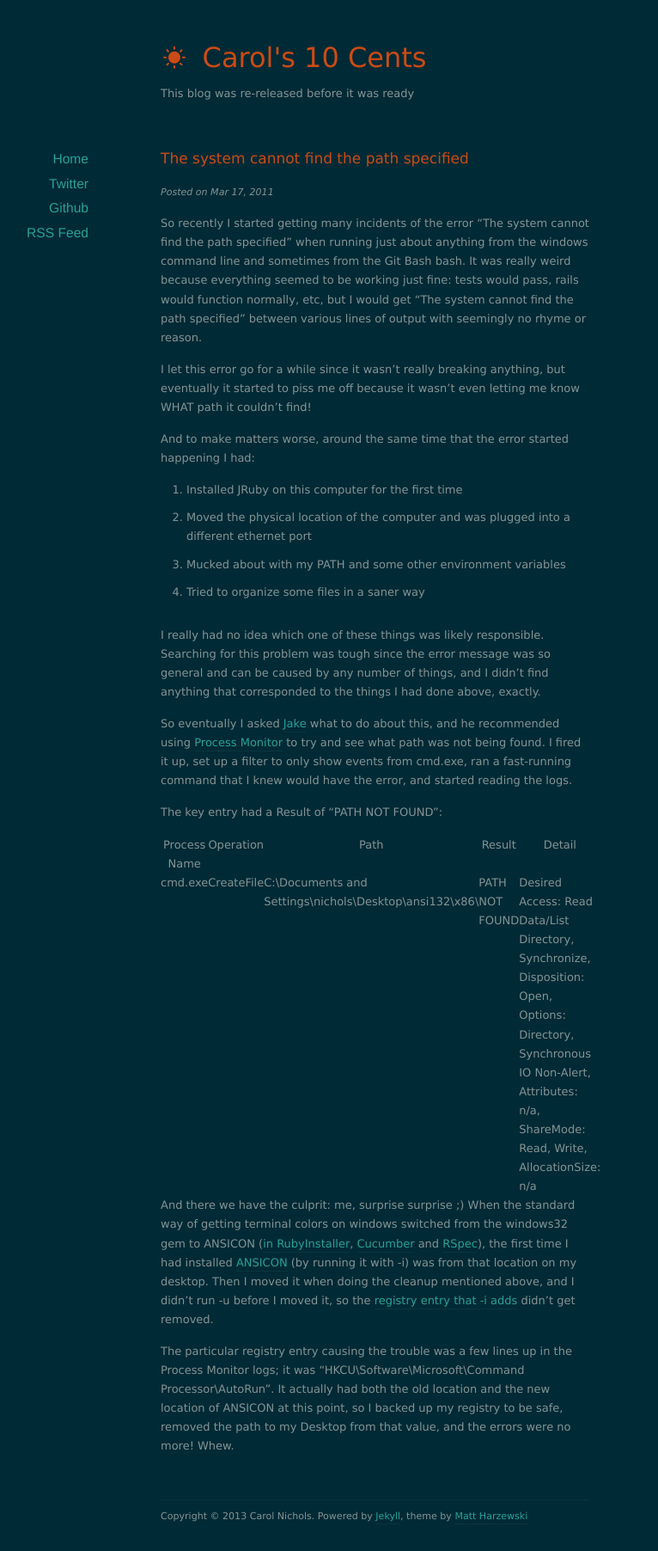
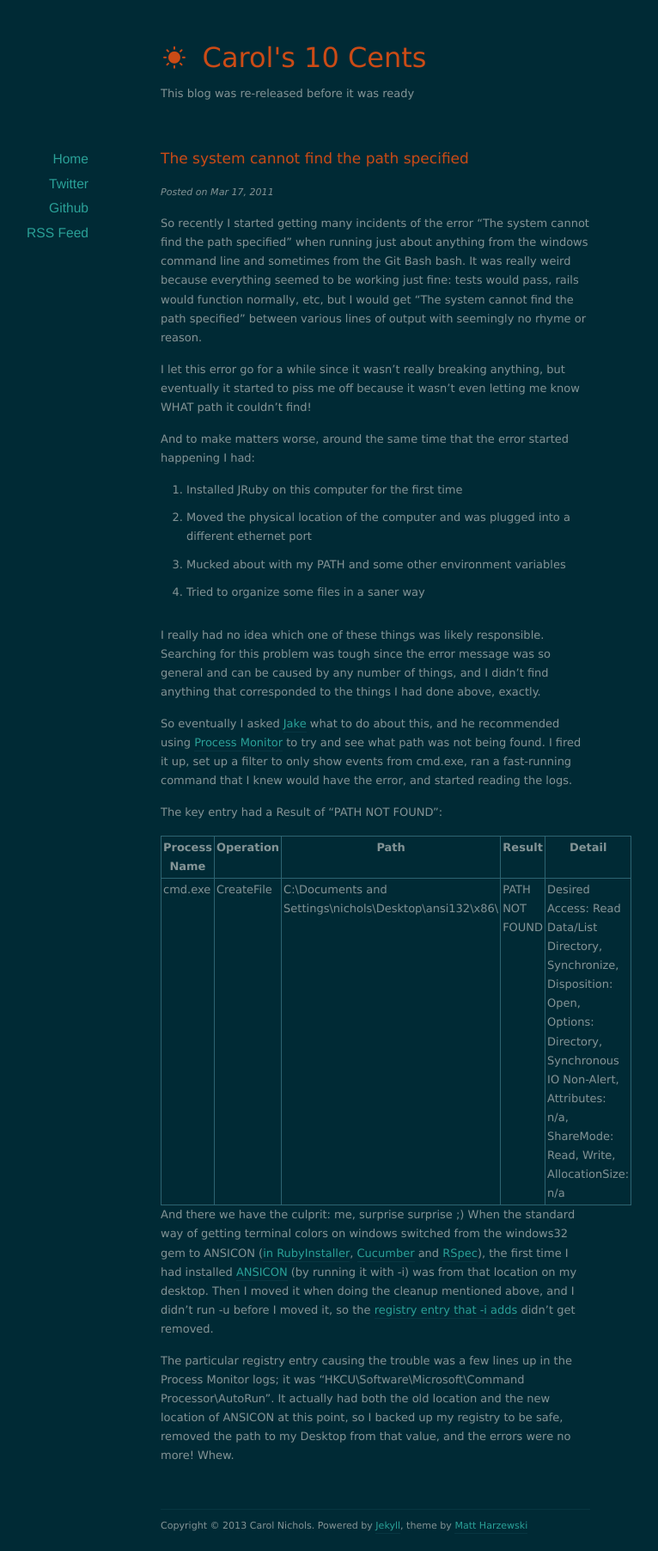
Before and after one commit to carols10cents/carol-nichols.com, a Jekyll site: the page built from _posts/2011-03-17-the-system-cannot-find-the-path-specified.markdown, in a window 1280 px wide. Shown: the whole page at 86% size, without its empty margins (203-969 px from the left). Built offline with Jekyll 4.4.1, drawn with Linux system fonts in a browser that asks for light colours; nearby versions of some CDN libraries; Markdown is read by kramdown in place of the engine named in the settings.

Commit message:
Styling tables that hold data

```diff
--- a/_posts/2011-01-02-nfl-playoffs-infographic-usability-fail.markdown
+++ b/_posts/2011-01-02-nfl-playoffs-infographic-usability-fail.markdown
@@ -22,7 +22,7 @@ That these independent entities are not using an existing footnote standard and
 
 However, there is NO universal reason for the use of these letters because the letters don't have the same meaning across networks! Some networks are even augmenting this "standard" with an actually standard asterisk, used in the same manner as the letters (why not add another letter??)
 
-<table>
+<table class="data">
   <tr>
     <th>Source</th>
     <th>x</th>
--- a/_posts/2011-03-17-the-system-cannot-find-the-path-specified.markdown
+++ b/_posts/2011-03-17-the-system-cannot-find-the-path-specified.markdown
@@ -24,7 +24,7 @@ So eventually I asked <a href="http://jakegoulding.posterous.com/">Jake</a> what
 
 The key entry had a Result of "PATH NOT FOUND":
 
-<table>
+<table class="data">
   <tr>
     <th>Process Name</th>
     <th>Operation</th>
--- a/assets/css/style.css
+++ b/assets/css/style.css
@@ -202,8 +202,16 @@ img.center {
 	text-align: center;
 	margin: 0 auto 1em auto;
 }
-
-
+table.data, table.data th, table.data td {
+  border: 1px solid #2d6472;
+}
+table.data th {
+  font-weight: bold;
+}
+table.data th,
+table.data td {
+  padding: 2px;
+}
 
 /*** Pagination ***/
 .postnavigation {
```
